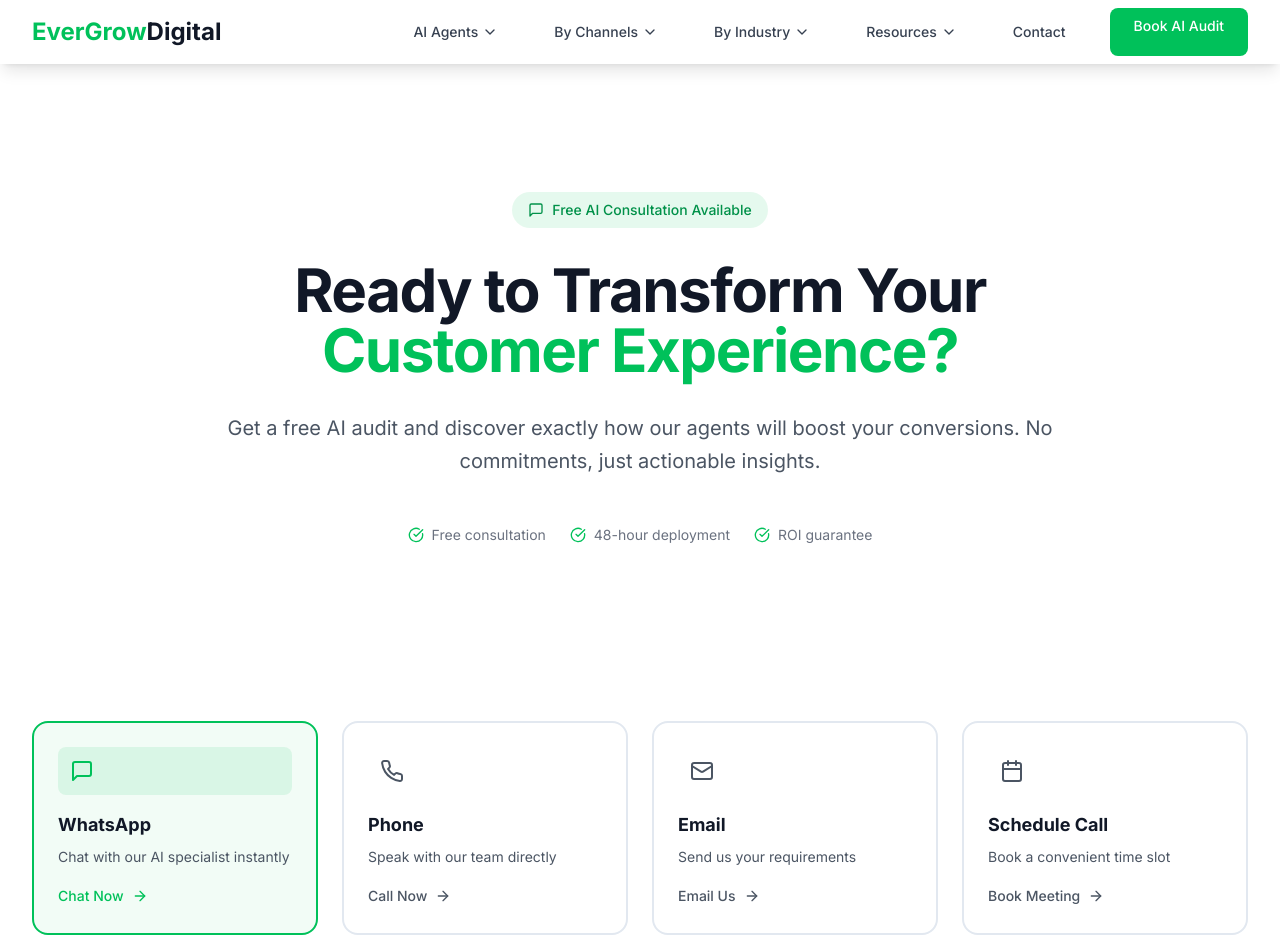
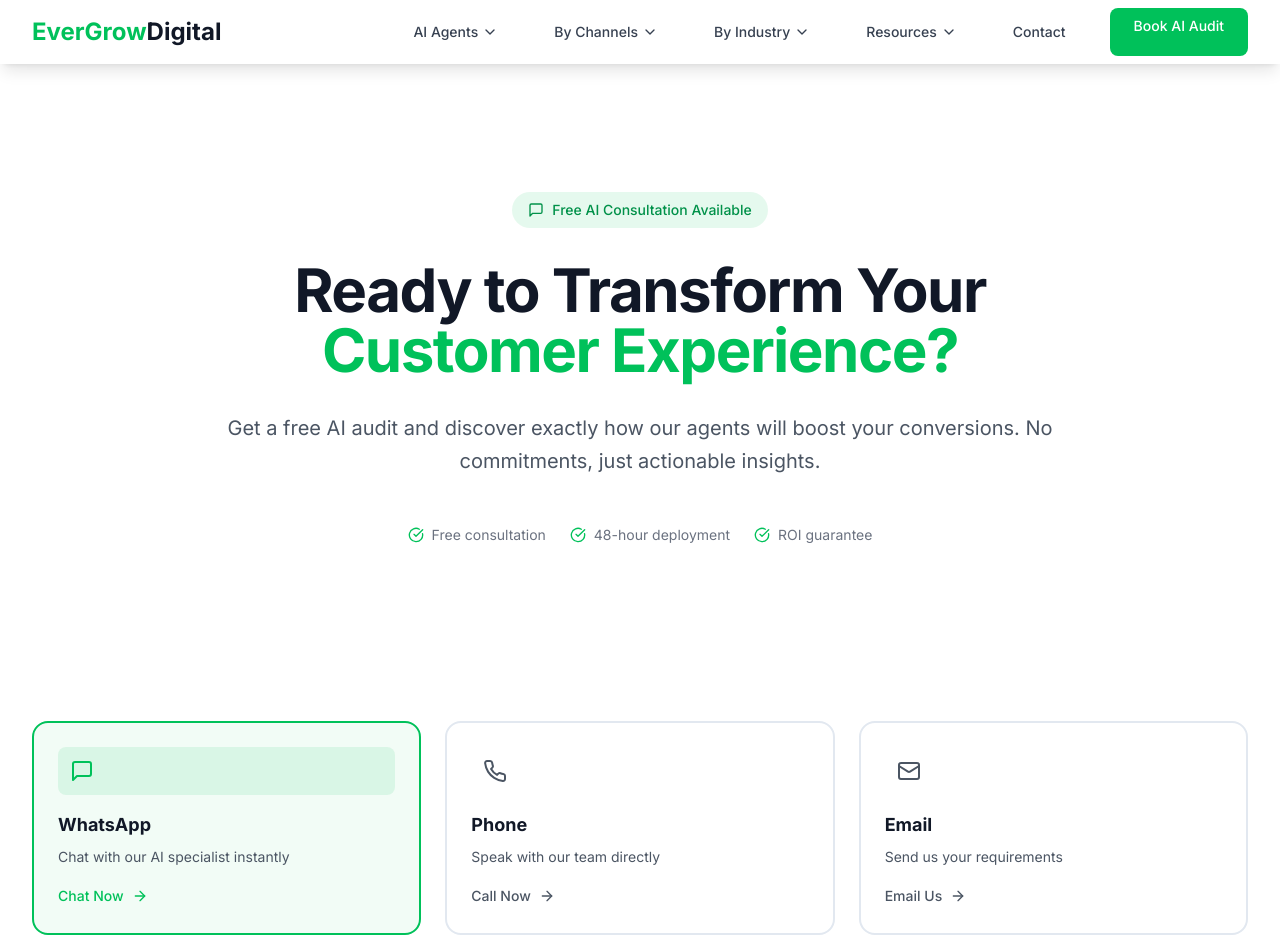
Before and after one commit to bscube/evergrow-ai-site-builder, a React (Vite) app: page /contact in a window 1280 px wide. Shown: the top 952 px of the page. Built offline with nearby package versions, Linux system fonts and the light colour scheme.

Commit message:
Remove "Book Meeting" button
Removed the "Book Meeting" button from the contact page.

```diff
--- a/src/pages/Contact.tsx
+++ b/src/pages/Contact.tsx
@@ -1,5 +1,6 @@
+
 import React, { useState } from 'react';
-import { MessageSquare, Phone, Mail, MapPin, Calendar, CheckCircle, ArrowRight, Clock, Users, Star, Zap, Bot, Shield, BarChart3 } from 'lucide-react';
+import { MessageSquare, Phone, Mail, MapPin, CheckCircle, ArrowRight, Clock, Users, Star, Zap, Bot, Shield, BarChart3 } from 'lucide-react';
 import Navigation from '../components/Navigation';
 import Footer from '../components/Footer';
 import Map from '../components/Map';
@@ -165,13 +166,6 @@ const Contact = () => {
       description: "Send us your requirements",
       action: "Email Us",
       link: "mailto:hello@evergrowdigital.com"
-    },
-    {
-      icon: Calendar,
-      title: "Schedule Call",
-      description: "Book a convenient time slot",
-      action: "Book Meeting",
-      link: "#"
     }
   ];
 
@@ -220,7 +214,7 @@ const Contact = () => {
       {/* Contact Methods */}
       <section className="py-16 bg-white">
         <div className="max-w-7xl mx-auto px-4 sm:px-6 lg:px-8">
-          <div className="grid grid-cols-1 md:grid-cols-2 lg:grid-cols-4 gap-6">
+          <div className="grid grid-cols-1 md:grid-cols-3 gap-6">
             {contactMethods.map((method, index) => (
               <a
                 key={index}
```
